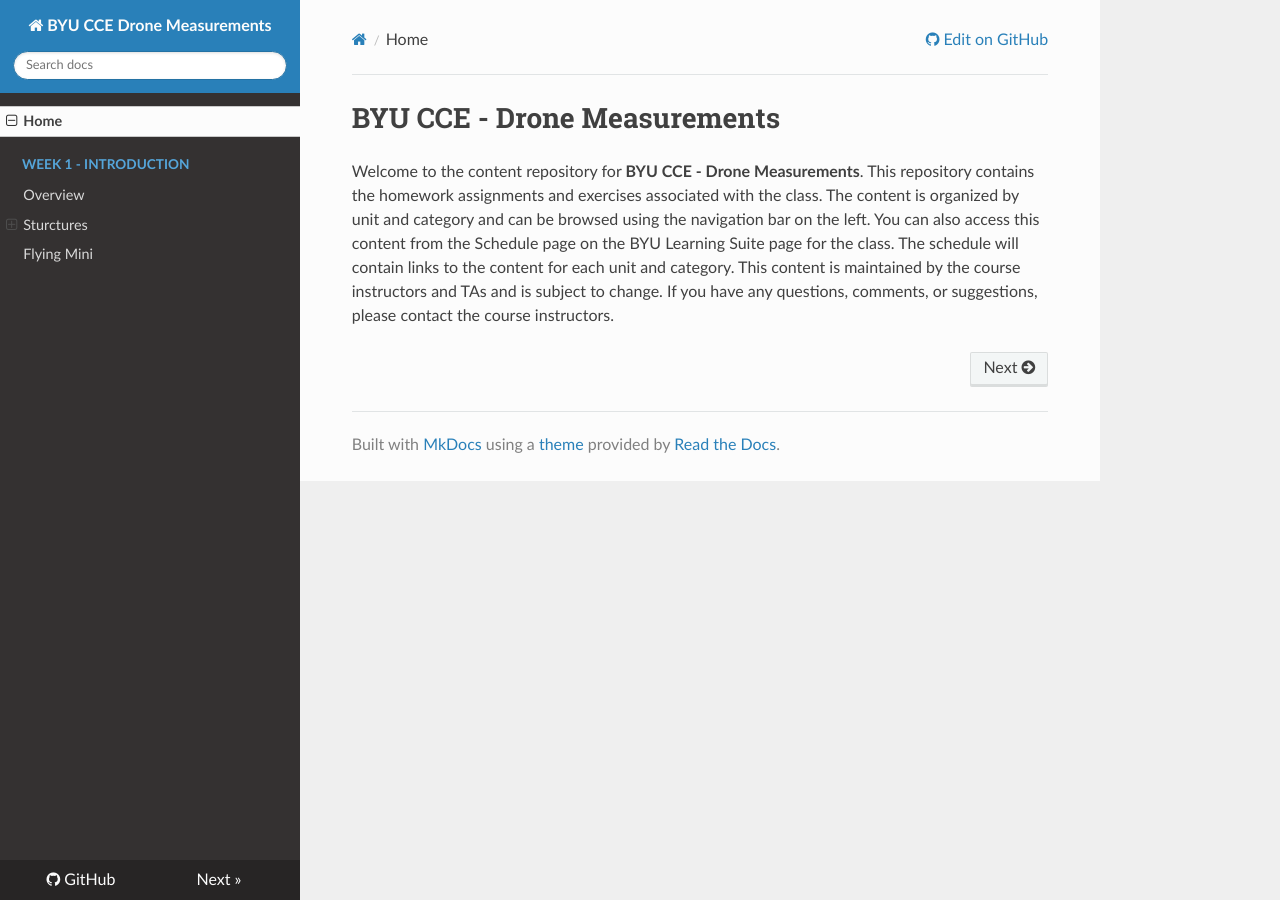
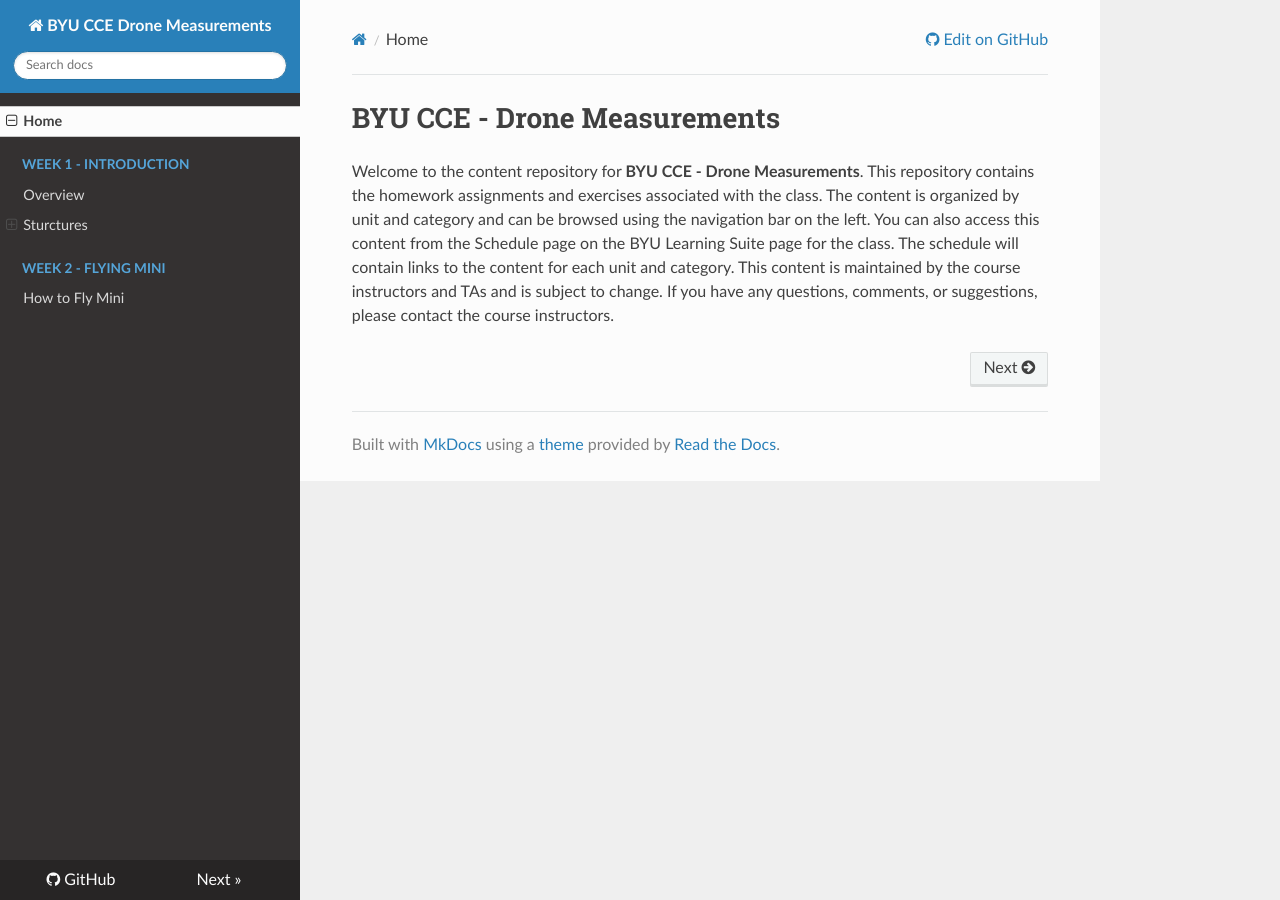
Before and after one commit to gus-p-williams/byu-cce-drone_measurements, an MkDocs documentation site: the page built from docs/index.md, in a window 1280 px wide. Built offline with MkDocs 1.6.1, drawn with Linux system fonts in a browser that asks for light colours; nearby versions of some CDN libraries.

Commit message:
Changed file format for Week 2

```diff
--- a/mkdocs.yml
+++ b/mkdocs.yml
@@ -23,4 +23,5 @@ nav:
       - Overview: week1/class_overview.md
       - Sturctures:
           - Structure of the Course: week1/class_struc.md
-  - Flying Mini: week_02/How_to_Fly_DJI_Mini.md
+  - Week 2 - Flying Mini:
+    - How to Fly Mini: week_02/How_to_Fly_DJI_Mini.md
```
